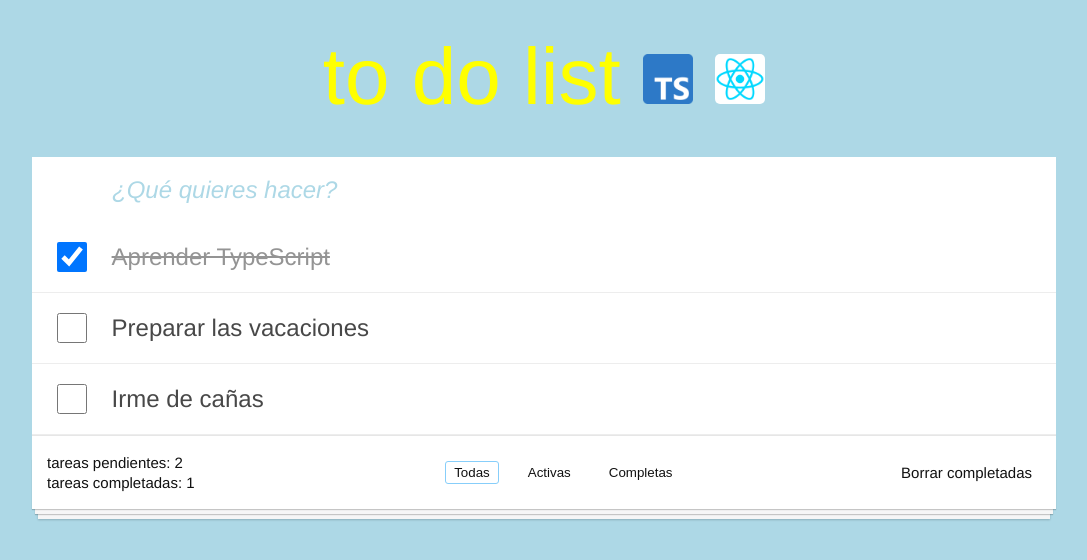
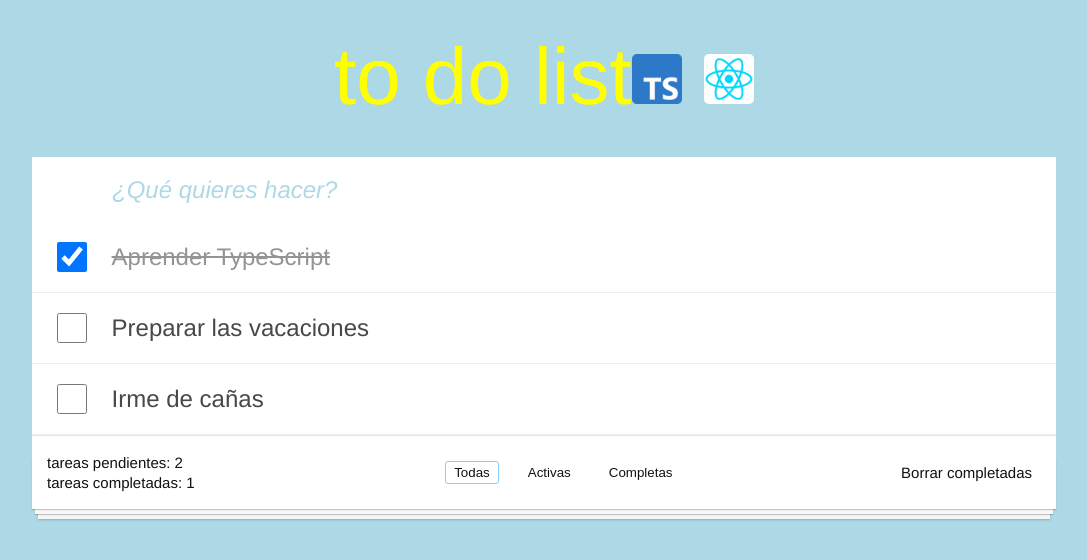
Before and after one commit to elialcodes/to-do-list, a React (Vite) app: page / in a window 1280 px wide. Shown: the top 560 px of the page, without its empty margins (96-1183 px from the left). Built offline with nearby package versions, Linux system fonts and the light colour scheme.

Commit message:
comments modified

```diff
--- a/src/App.tsx
+++ b/src/App.tsx
@@ -22,6 +22,10 @@ const mockTodos = [
 ];
 
 const App = (): JSX.Element => {
+  //ponemos en app las 2 variables de estado porque están relacionadas entre si
+  //(array de todos y los filtros, pues dependiendo del filtro  el array de todos cambia)
+  //y así se pasarán correctamente a los componentes que las necesitan:
+
   //variable de estado para los filtros que seleccione el usuario
   const [filterSelected, setFilterSelected] = useState('all');
 
--- a/src/components/Header.tsx
+++ b/src/components/Header.tsx
@@ -4,12 +4,13 @@ import LogoReact from '../assets/logoReact.png';
 
 const Header = (): JSX.Element => {
   return (
-    <>
+    <header>
       <h1>
-        to do list <img className="logoTypeScript" src={LogoTypeScript} alt="logo TypeScript" />{' '}
+        to do list
+        <img className="logoTypeScript" src={LogoTypeScript} alt="logo TypeScript" />{' '}
         <img className="logoReact" src={LogoReact} alt="logo React" />
       </h1>
-    </>
+    </header>
   );
 };
 
--- a/src/components/Todo.tsx
+++ b/src/components/Todo.tsx
@@ -17,7 +17,7 @@ const Todo = ({
 }: TodoProps): JSX.Element => {
   //creamos una función manejadora que ejecuta la función onToggleCompleteTodo para
   //comprobar el atributo checked del checkbox (true o false, según un evento del usuario)
-  //y setear la variable de estado.
+  //y setear la propiedad complete de variable de estado.
   //La tipamos: si hacemos hover sobre el onChange del HTML, Typescript nos indica que
   //es un evento React.ChangeEvent<HTMLInputElement> y el retorno de la función es vacío
   const handleChangeCheckbox = (event: React.ChangeEvent<HTMLInputElement>): void => {
--- a/src/components/Todos.tsx
+++ b/src/components/Todos.tsx
@@ -11,6 +11,7 @@ interface TodosProps {
 
 const Todos = ({ todos, onRemoveTodo, onToggleCompleteTodo }: TodosProps): JSX.Element => {
   return (
+    <main>
       <ul className="todo-list">
         {/* mapeamos el array para que se renderize */}
         {todos.map((todo) => (
@@ -28,6 +29,7 @@ const Todos = ({ todos, onRemoveTodo, onToggleCompleteTodo }: TodosProps): JSX.E
           </li>
         ))}
       </ul>
+    </main>
   );
 };
 
```
Lines whose indentation alone changed are shown as unchanged.
